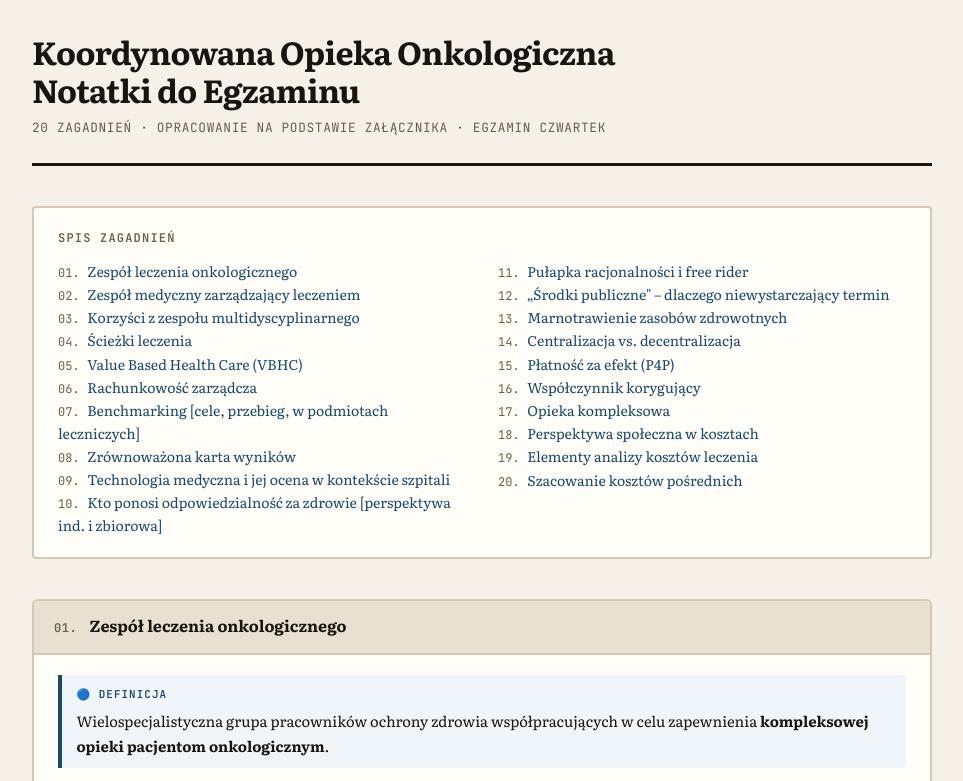
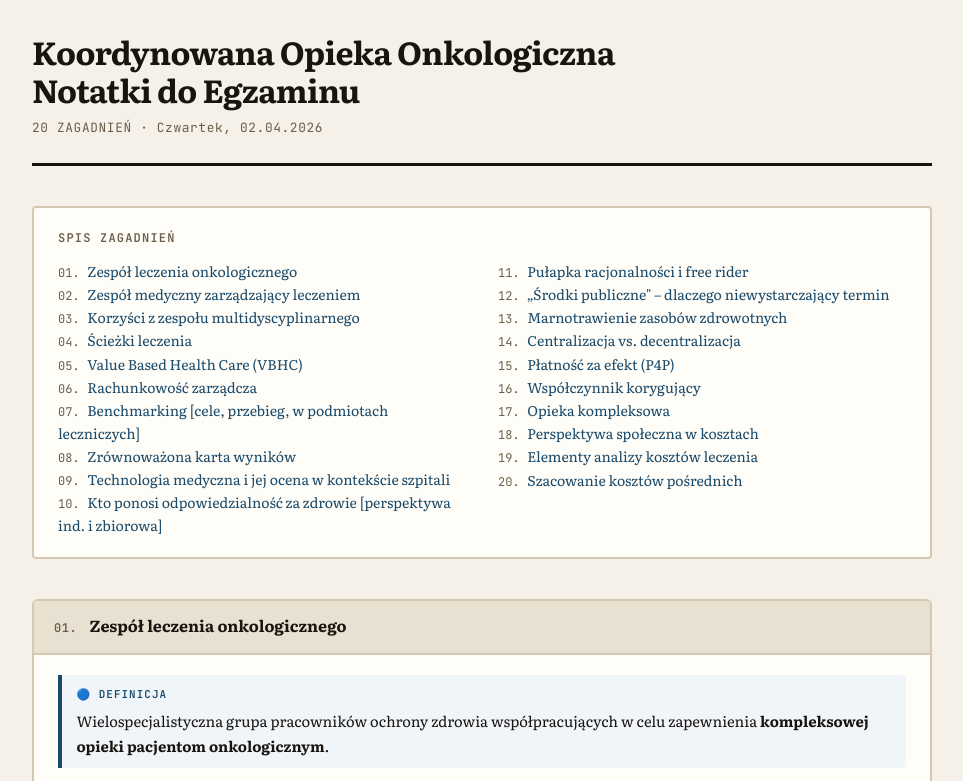
Before and after one commit to Narenachi/KolosKOO, a plain HTML site: page index.html in a window 1280 px wide. Shown: the top 781 px of the page, without its empty margins (158-1121 px from the left). Drawn offline with Linux system fonts and the light colour scheme.

Commit message:
Update subtitle with exam date

```diff
--- a/index.html
+++ b/index.html
@@ -350,7 +350,7 @@
 
 <header class="page-header">
   <h1>Koordynowana Opieka Onkologiczna<br>Notatki do Egzaminu</h1>
-  <div class="subtitle">20 ZAGADNIEŃ · OPRACOWANIE NA PODSTAWIE ZAŁĄCZNIKA · EGZAMIN CZWARTEK</div>
+  <div class="subtitle">20 ZAGADNIEŃ · Czwartek, 02.04.2026 </div>
 </header>
 
 
```
